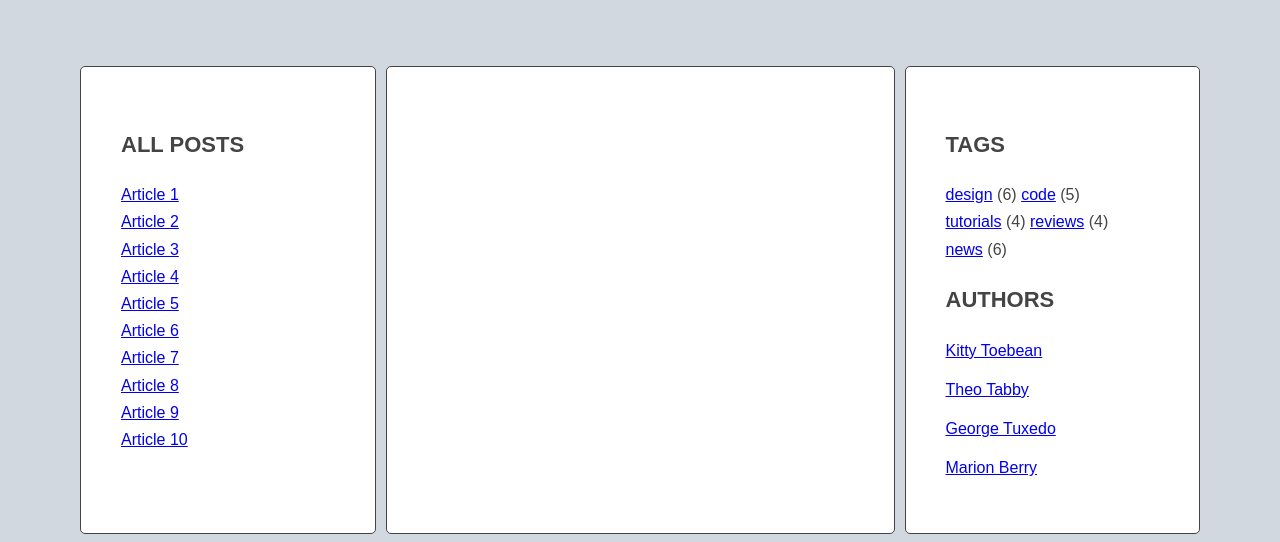
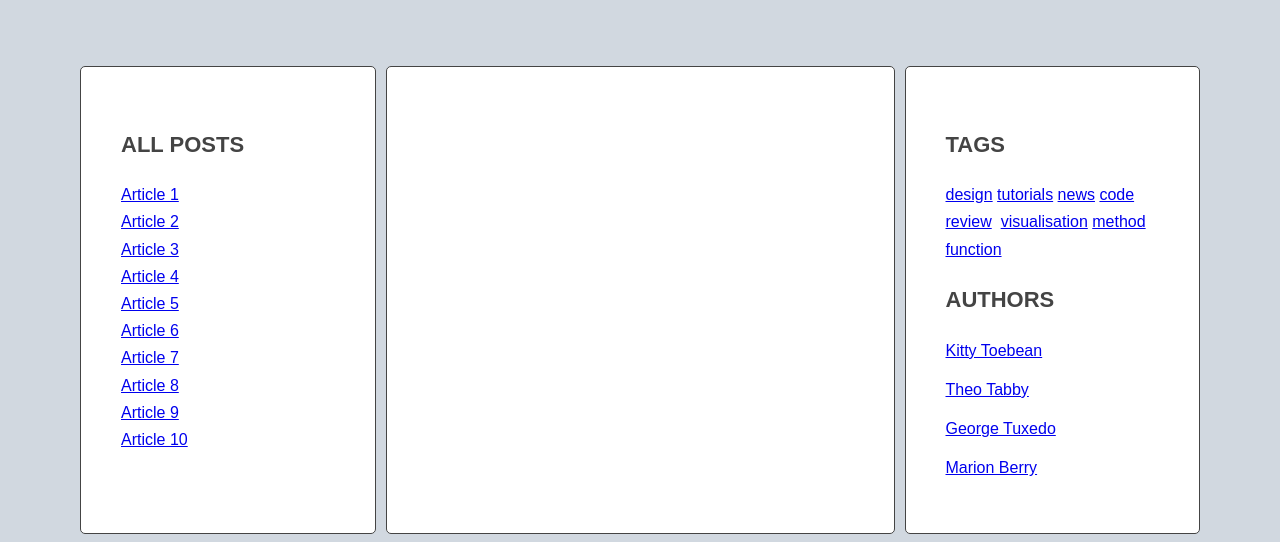
Before and after one commit to grzanek-monika/article-blog, a website: page index.html in a window 1280 px wide. Shown: the part 317-859 px from the top of the page. Drawn offline with Linux system fonts and the light colour scheme.

Commit message:
Change in generateTag to generate tag-links in list of tags in right column

```diff
--- a/index.html
+++ b/index.html
@@ -191,11 +191,7 @@
           <aside class="sidebar">
             <h2 class="section-title">Tags</h2>
             <ul class="list tags">
-              <li><a href="#">design</a> <span>(6)</span></li>
-              <li><a href="#">code</a> <span>(5)</span></li>
-              <li><a href="#">tutorials</a> <span>(4)</span></li>
-              <li><a href="#">reviews</a> <span>(4)</span></li>
-              <li><a href="#">news</a> <span>(6)</span></li>
+
             </ul>
             <h2 class="section-title">Authors</h2>
             <ul class="list authors">
--- a/js/script.js
+++ b/js/script.js
@@ -51,7 +51,8 @@ const optArticleSelector = '.post',
   optActiveTagsSelector = 'a.active[href^="#tag-"]',
   optArticleAuthorSelector = '.post-author',
   optActiveAuthorSelector = 'a.active[href^="#author-"]',
-  optAuthorSelector = 'a[href^="#author-"]';
+  optAuthorSelector = 'a[href^="#author-"]',
+  optTagsListSelector = '.tags.list';
 
 function generateTitleLinks(customSelector = '') {
   /* remove contents of titleList */
@@ -105,6 +106,8 @@ function generateTitleLinks(customSelector = '') {
 }
 
 function generateTags(){
+  /* create a new variable allTags with an empty array */
+  let allTags = [];
   /* find all articles */
   const articles = document.querySelectorAll(optArticleSelector);
   /* START LOOP: for every article: */
@@ -126,18 +129,30 @@ function generateTags(){
     for(let tag of arrayWithTags) {
 
       /* generate HTML of the link */
-      const tagLink = `<li><a href="#tag-${tag}">#${tag}</a></li>`;
+      const tagLink = `<li><a href="#tag-${tag}"> ${tag}</a></li>`;
       console.log('articleTag: ', tagLink);
       /* add generated code to html variable */
       html = html + tagLink;
       console.log('html: ', html);
+
+      /* [NEW] check if this link is NOT already in allTags */
+      if(allTags.indexOf(tagLink) == -1){
+        /* [NEW] add generated code to allTags array */
+        allTags.push(tagLink);
+      }
     /* END LOOP: for each tag */
     }
     /* insert HTML of all the links into the tags wrapper */
     wrapperOfTags.insertAdjacentHTML('afterbegin', html);
     console.log('wrapperOfTags: ', wrapperOfTags);
-  /* END LOOP: for every article: */
+    /* END LOOP: for every article: */
   }
+  /* [NEW] find list of tags in right column */
+  const tagList = document.querySelector(optTagsListSelector);
+
+  /* [NEW] add html from allTags to tagList */
+  tagList.innerHTML = allTags.join(' ');
+  console.log('tagList.innerhtml: ', tagList.innerHTML);
 }
 
 generateTags();
```
